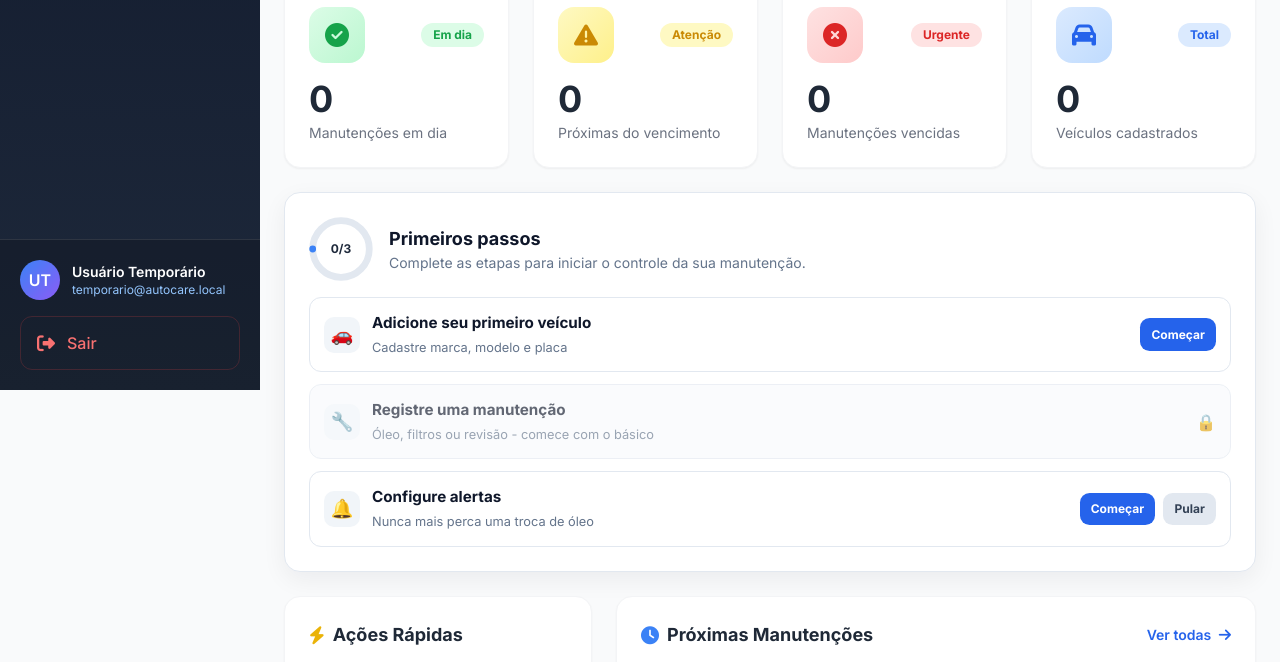
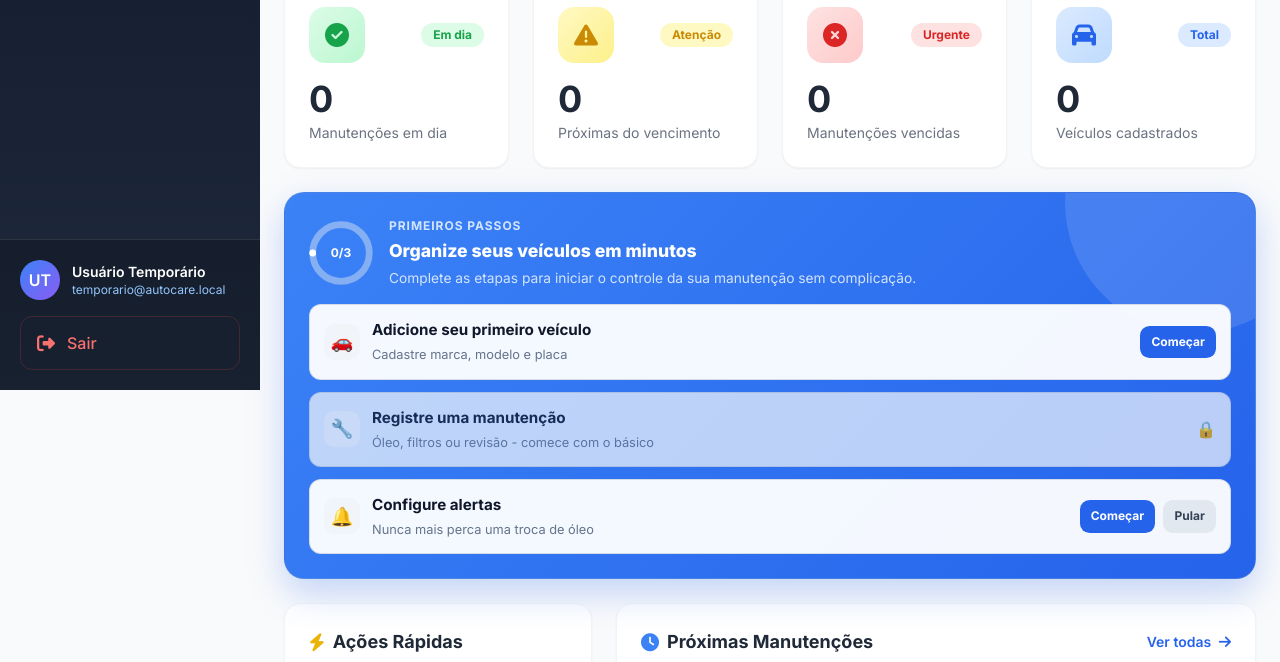
Before and after one commit to FernandoR-Reis/autocare-projeto-manutencao, a plain HTML site: page index.html in a window 1280 px wide. Shown: the part 410-1072 px from the top of the page. Drawn offline with nearby package versions, Linux system fonts and the light colour scheme.

Commit message:
feat: melhorar onboarding card e steps

```diff
--- a/index.html
+++ b/index.html
@@ -265,11 +265,25 @@
 
         /* Onboarding progressivo */
         .onboarding-card {
-            background: #ffffff;
-            border: 1px solid #e2e8f0;
-            border-radius: 1rem;
+            background: linear-gradient(135deg, #3b82f6 0%, #2563eb 100%);
+            border: 1px solid rgba(148, 163, 184, 0.2);
+            border-radius: 1.25rem;
             padding: 1.5rem;
-            box-shadow: 0 8px 24px rgba(15, 23, 42, 0.06);
+            box-shadow: 0 14px 36px rgba(37, 99, 235, 0.26);
+            position: relative;
+            overflow: hidden;
+        }
+
+        .onboarding-card::before {
+            content: '';
+            position: absolute;
+            top: -120px;
+            right: -70px;
+            width: 260px;
+            height: 260px;
+            border-radius: 50%;
+            background: rgba(255, 255, 255, 0.12);
+            pointer-events: none;
         }
 
         .onboarding-header {
@@ -277,6 +291,30 @@
             align-items: center;
             gap: 1rem;
             margin-bottom: 1rem;
+            position: relative;
+            z-index: 1;
+        }
+
+        .onboarding-kicker {
+            font-size: 0.75rem;
+            text-transform: uppercase;
+            letter-spacing: 0.08em;
+            font-weight: 700;
+            color: rgba(219, 234, 254, 0.95);
+            margin: 0;
+        }
+
+        .onboarding-title {
+            font-size: 1.1rem;
+            font-weight: 800;
+            color: #ffffff;
+            margin: 0.2rem 0;
+        }
+
+        .onboarding-text {
+            margin: 0;
+            font-size: 0.86rem;
+            color: rgba(219, 234, 254, 0.95);
         }
 
         .progress-ring {
@@ -294,13 +332,13 @@
 
         .progress-bg {
             fill: none;
-            stroke: #e2e8f0;
+            stroke: rgba(226, 232, 240, 0.45);
             stroke-width: 3.8;
         }
 
         .progress-fill {
             fill: none;
-            stroke: #3b82f6;
+            stroke: #ffffff;
             stroke-width: 3.8;
             stroke-linecap: round;
             transition: stroke-dasharray 0.3s ease;
@@ -314,13 +352,15 @@
             justify-content: center;
             font-size: 0.75rem;
             font-weight: 700;
-            color: #1e293b;
+            color: #ffffff;
         }
 
         .steps-list {
             display: flex;
             flex-direction: column;
             gap: 0.75rem;
+            position: relative;
+            z-index: 1;
         }
 
         .step {
@@ -328,19 +368,19 @@
             align-items: center;
             gap: 0.75rem;
             padding: 0.875rem;
-            border: 1px solid #e2e8f0;
+            border: 1px solid rgba(148, 163, 184, 0.32);
             border-radius: 0.75rem;
-            background: #ffffff;
+            background: rgba(255, 255, 255, 0.95);
         }
 
         .step.done {
             border-color: #86efac;
-            background: #f0fdf4;
+            background: #ecfdf5;
         }
 
         .step.locked {
-            opacity: 0.65;
-            background: #f8fafc;
+            opacity: 0.78;
+            background: rgba(248, 250, 252, 0.9);
         }
 
         .step-icon {
--- a/js/dashboard.js
+++ b/js/dashboard.js
@@ -188,8 +188,9 @@ const Dashboard = {
 						<span class="progress-text">${completed}/${totalSteps}</span>
 					</div>
 					<div>
-						<h3 class="text-lg font-bold text-slate-900">Primeiros passos</h3>
-						<p class="text-sm text-slate-500">Complete as etapas para iniciar o controle da sua manutenção.</p>
+							<p class="onboarding-kicker">Primeiros passos</p>
+							<h3 class="onboarding-title">Organize seus veículos em minutos</h3>
+							<p class="onboarding-text">Complete as etapas para iniciar o controle da sua manutenção sem complicação.</p>
 					</div>
 				</div>
 				<div class="steps-list">
```
